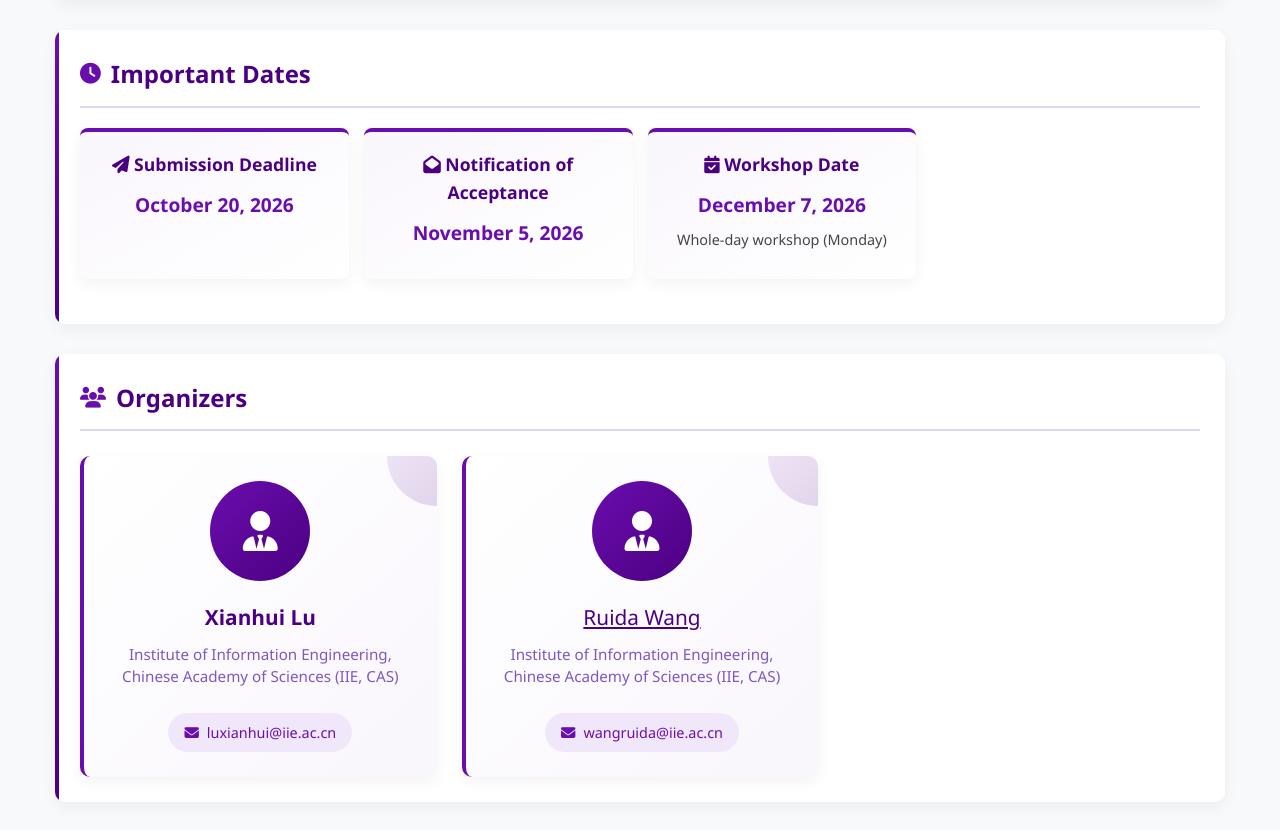
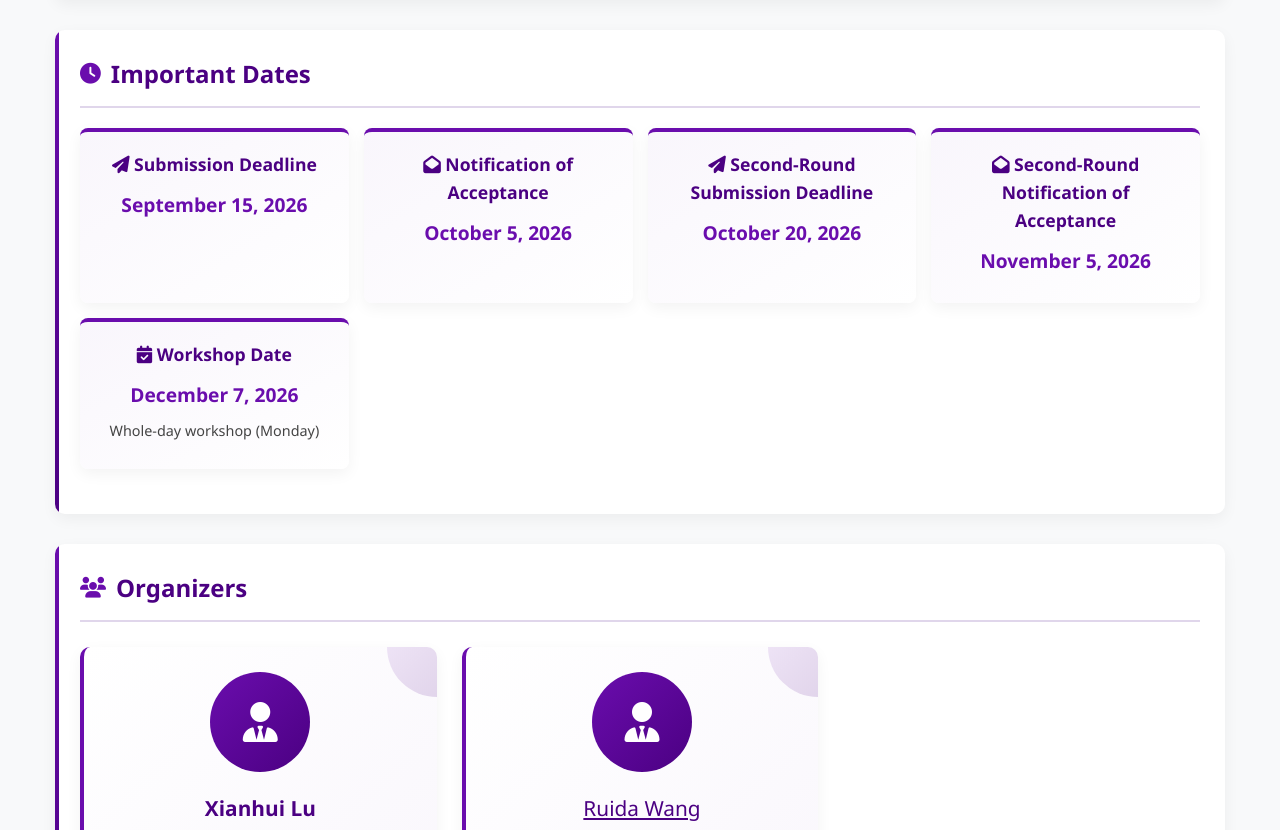
Before and after one commit to PQC-FHE-workshop/PQC-FHE-2026, a plain HTML site: page index.html in a window 1280 px wide. Shown: the part 1648-2478 px from the top of the page. Drawn offline with Linux system fonts and the light colour scheme.

Commit message:
Add files via upload

```diff
--- a/index.html
+++ b/index.html
@@ -902,11 +902,21 @@
             <div class="dates-cards">
                 <div class="date-card">
                     <h4><i class="fas fa-paper-plane"></i> Submission Deadline</h4>
+                    <div class="date">September 15, 2026</div>
+                </div>
+
+                <div class="date-card">
+                    <h4><i class="fas fa-envelope-open"></i> Notification of Acceptance</h4>
+                    <div class="date">October 5, 2026</div>
+                </div>
+
+                <div class="date-card">
+                    <h4><i class="fas fa-paper-plane"></i> Second-Round Submission Deadline</h4>
                     <div class="date">October 20, 2026</div>
                 </div>
 
                 <div class="date-card">
-                    <h4><i class="fas fa-envelope-open"></i> Notification of Acceptance</h4>
+                    <h4><i class="fas fa-envelope-open"></i> Second-Round Notification of Acceptance</h4>
                     <div class="date">November 5, 2026</div>
                 </div>
 
```
